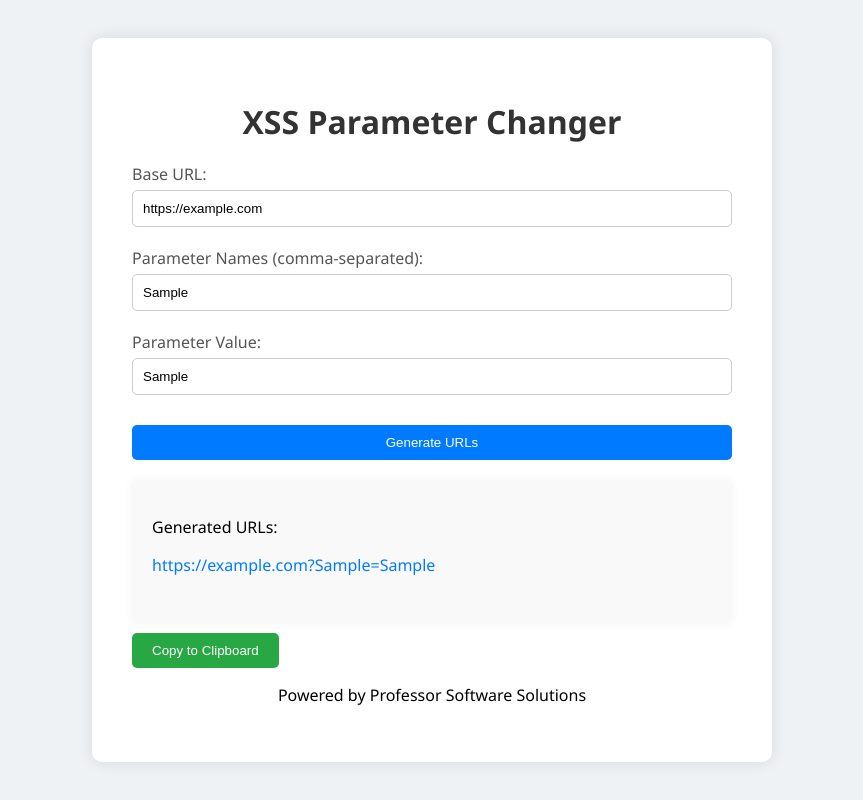
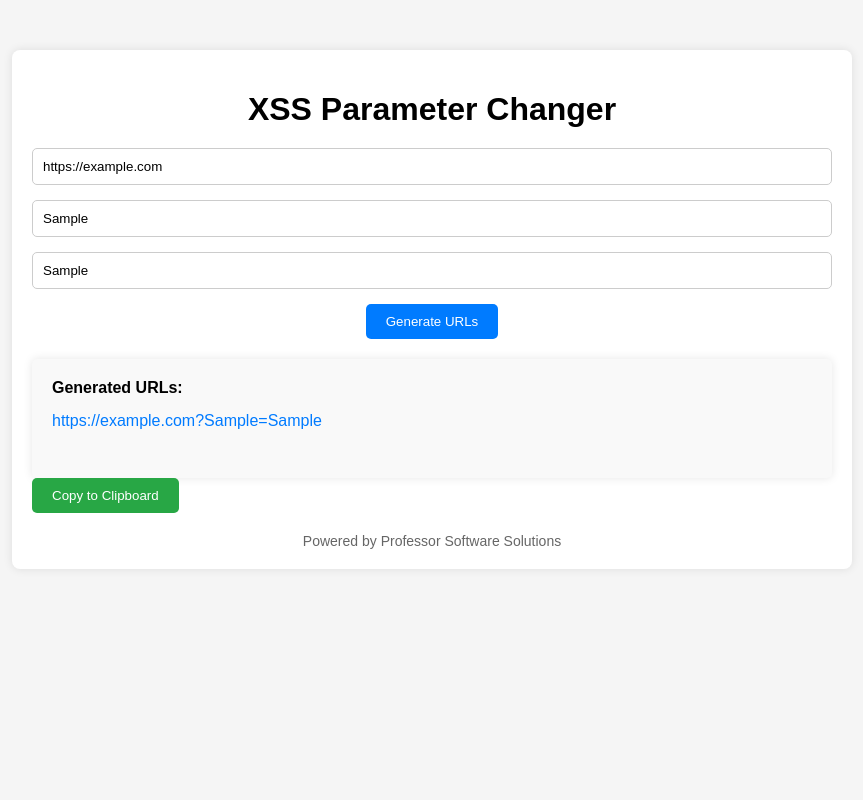
Before and after one commit to tooln/52465464XSS654684645, a plain HTML site: page index.html in a window 1280 px wide. Both pictures are taken after typing "https://example.com", "Sample", "Sample" into the empty fields and a click on the button "Generate URLs". Shown: the whole page, without its empty margins (208-1071 px from the left). Drawn offline with Linux system fonts and the light colour scheme.

Commit message:
Update index.html

```diff
--- a/index.html
+++ b/index.html
@@ -6,86 +6,108 @@
     <title>XSS Param Changer</title>
     <style>
         body {
-            font-family: 'Segoe UI', Tahoma, Geneva, Verdana, sans-serif;
+            font-family: Arial, sans-serif;
             margin: 0;
             padding: 0;
-            background-color: #eef2f5;
-            display: flex;
-            justify-content: center;
-            align-items: center;
-            height: 100vh;
+            background-color: #f5f5f5;
         }
+
         .container {
-            background-color: #ffffff;
-            padding: 40px;
-            border-radius: 10px;
-            box-shadow: 0 0 15px rgba(0, 0, 0, 0.1);
-            width: 100%;
-            max-width: 600px;
+            max-width: 800px;
+            margin: 50px auto;
+            padding: 20px;
+            background-color: #fff;
+            border-radius: 8px;
+            box-shadow: 0 0 10px rgba(0, 0, 0, 0.1);
         }
+
         h1 {
-            color: #333;
+            text-align: center;
             margin-bottom: 20px;
+        }
+
+        form {
             text-align: center;
         }
-        form {
-            display: flex;
-            flex-direction: column;
+
+        label {
+            display: block;
+            margin-bottom: 5px;
         }
-        label {
-            margin-bottom: 5px;
-            color: #555;
-        }
+
         input[type="url"],
         input[type="text"] {
+            width: 100%;
             padding: 10px;
-            margin-bottom: 20px;
+            margin-bottom: 15px;
             border: 1px solid #ccc;
             border-radius: 5px;
-            width: calc(100% - 22px); /* Adjust for padding and border */
+            box-sizing: border-box;
         }
+
         button {
-            padding: 10px 20px;
+            background-color: #007bff;
+            color: #fff;
             border: none;
             border-radius: 5px;
+            padding: 10px 20px;
             cursor: pointer;
-            margin-top: 10px;
             transition: background-color 0.3s;
         }
-        button[type="submit"] {
-            background-color: #007bff;
-            color: #fff;
-        }
-        button[type="submit"]:hover {
+
+        button:hover {
             background-color: #0056b3;
         }
-        #copyButton {
-            background-color: #28a745;
-            color: #fff;
-            margin-top: 10px;
-        }
-        #copyButton:hover {
-            background-color: #218838;
-        }
+
         #output {
             margin-top: 20px;
             background-color: #f9f9f9;
             padding: 20px;
             border-radius: 5px;
-            box-shadow: 0 0 10px rgba(0, 0, 0, 0.05);
+            box-shadow: 0 0 10px rgba(0, 0, 0, 0.1);
+            display: none;
         }
-        #output a {
+
+        #output p {
+            margin: 0 0 15px;
+            font-weight: bold;
+        }
+
+        .generated-link {
             display: block;
-            margin: 5px 0;
+            margin-bottom: 10px;
             color: #007bff;
             text-decoration: none;
             transition: color 0.3s;
         }
-        #output a:hover {
+
+        .generated-link:hover {
             color: #0056b3;
         }
-        #output a.clicked {
-            color: #000000;
+
+        .generated-link.clicked {
+            color: #000;
+        }
+
+        #copyButton {
+            display: none;
+            background-color: #28a745;
+            color: #fff;
+            border: none;
+            border-radius: 5px;
+            padding: 10px 20px;
+            cursor: pointer;
+            transition: background-color 0.3s;
+        }
+
+        #copyButton:hover {
+            background-color: #218838;
+        }
+
+        center {
+            margin-top: 20px;
+            font-size: 14px;
+            color: #666;
         }
     </style>
 </head>
@@ -93,17 +115,14 @@
     <div class="container">
         <h1>XSS Parameter Changer</h1>
         <form id="urlForm">
-            <label for="baseUrl">Base URL:</label>
-            <input type="url" id="baseUrl" name="baseUrl" required>
-            <label for="paramNames">Parameter Names (comma-separated):</label>
-            <input type="text" id="paramNames" name="paramNames" required>
-            <label for="paramValue">Parameter Value:</label>
-            <input type="text" id="paramValue" name="paramValue" required>
+            <input type="url" id="baseUrl" name="baseUrl" placeholder="XSS Endpoint URL" required><br>
+            <input type="text" id="paramNames" name="paramNames" placeholder="Comma-Separated Parameters" required><br>
+            <input type="text" id="paramValue" name="paramValue" placeholder="XSS Payload" required><br>
             <button type="submit">Generate URLs</button>
         </form>
         <div id="output"></div>
-        <button id="copyButton" style="display:none;">Copy to Clipboard</button>
-        <center><p>Powered by Professor Software Solutions</p></center>
+        <button id="copyButton">Copy to Clipboard</button>
+        <center>Powered by Professor Software Solutions</center>
     </div>
 
     <script>
@@ -135,6 +154,7 @@
             // Display the generated URLs
             var outputDiv = document.getElementById("output");
             outputDiv.innerHTML = outputHtml;
+            outputDiv.style.display = 'block'; // Display the output section
 
             // Show the copy button
             var copyButton = document.getElementById("copyButton");
@@ -148,8 +168,8 @@
                 tempTextarea.select();
                 document.execCommand("copy");
                 document.body.removeChild(tempTextarea);
-                alert("URLs copied to clipboard!");
-            }
+                console.log("URLs copied to clipboard!");
+            };
 
             // Add event listener to change color on link click
             document.querySelectorAll('.generated-link').forEach(function(link) {
```
